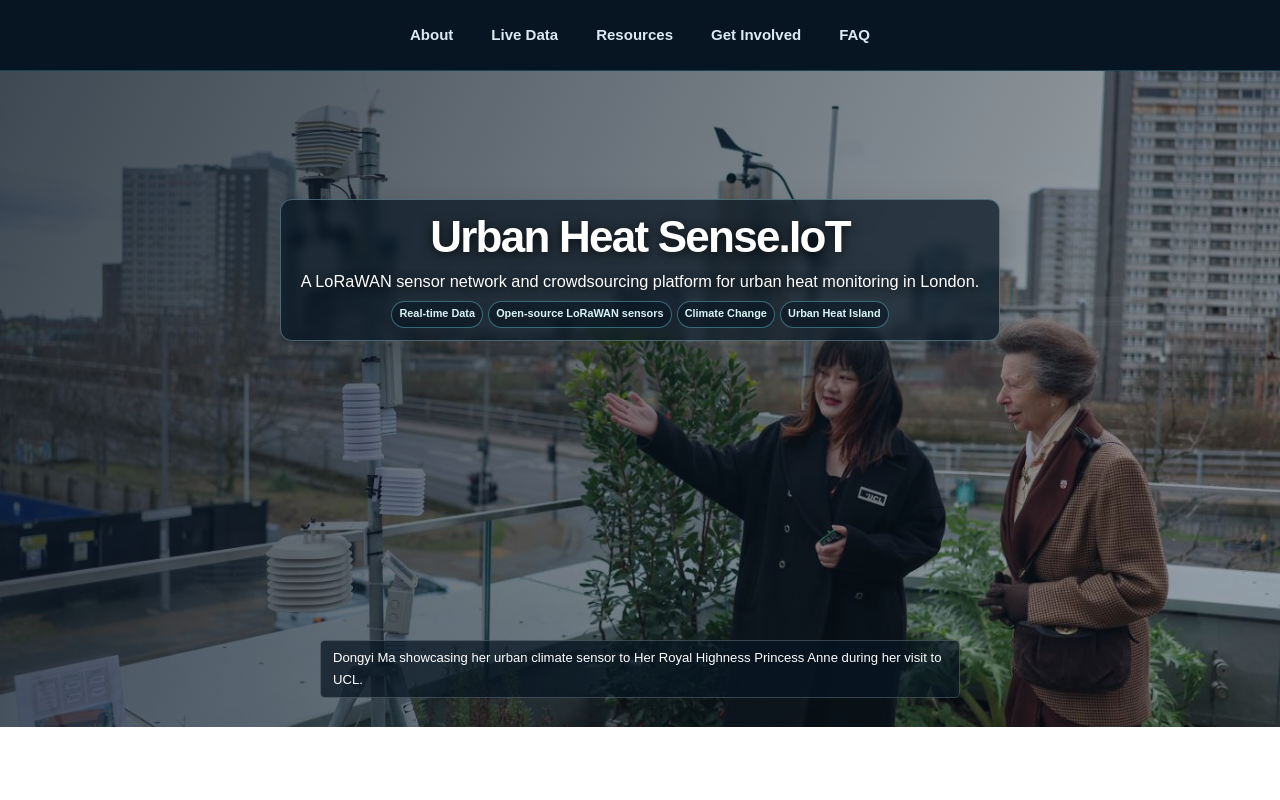
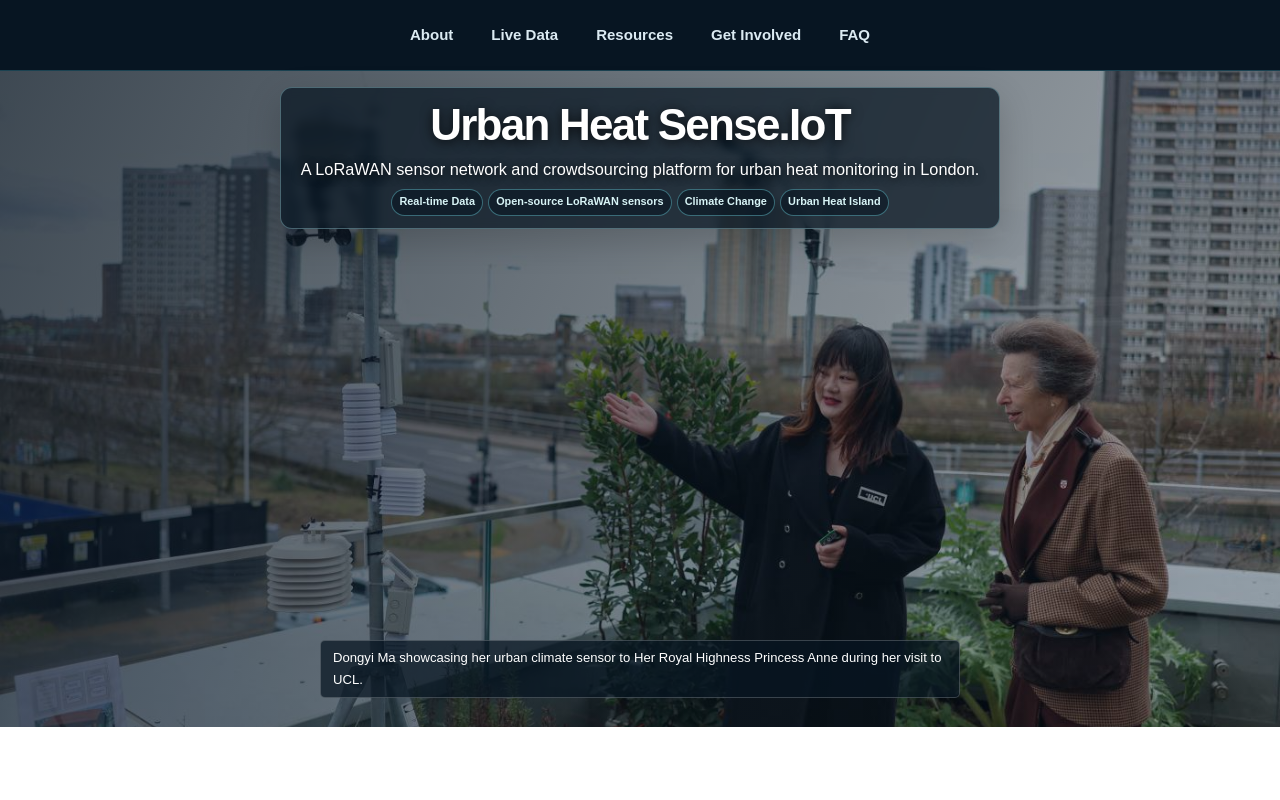
Before and after one commit to mandymadongyi/UrbanHeatSense.IoT, a plain HTML site: page about.html in a window 1280 px wide. Shown: the top 800 px of the page. Drawn offline with Linux system fonts and the light colour scheme.

Commit message:
Adjust About hero title spacing

```diff
--- a/css/styles.css
+++ b/css/styles.css
@@ -580,7 +580,7 @@ footer a:hover { text-decoration: underline; }
 /* Compact top-centred title panel with all project terms in one place. */
 #hero .hero-overlay {
   width: min(780px, calc(100% - 1.5rem));
-  margin: 8rem auto 0;
+  margin: 1rem auto 0;
   padding: 0.7rem 1.15rem 0.8rem;
   border: 1px solid rgba(173, 232, 239, 0.34);
   border-radius: 12px;
```
